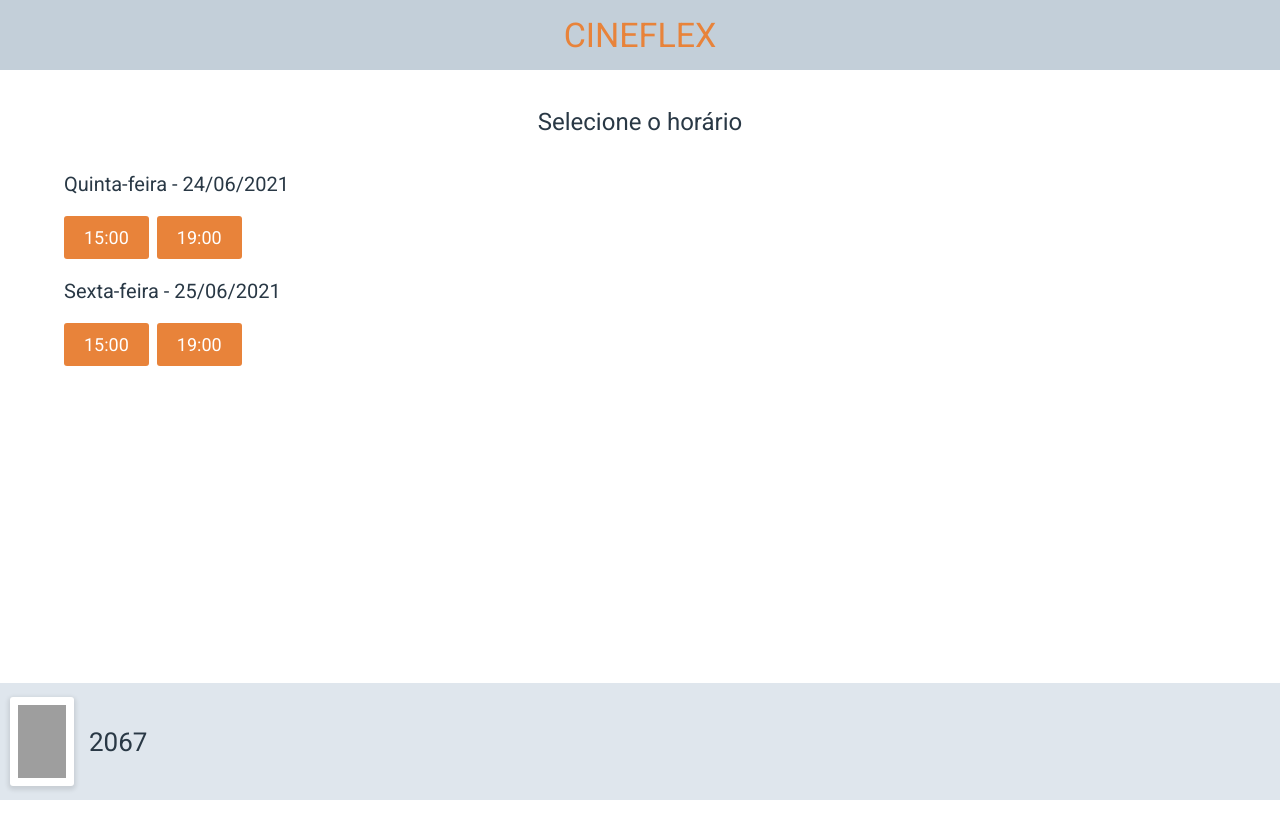
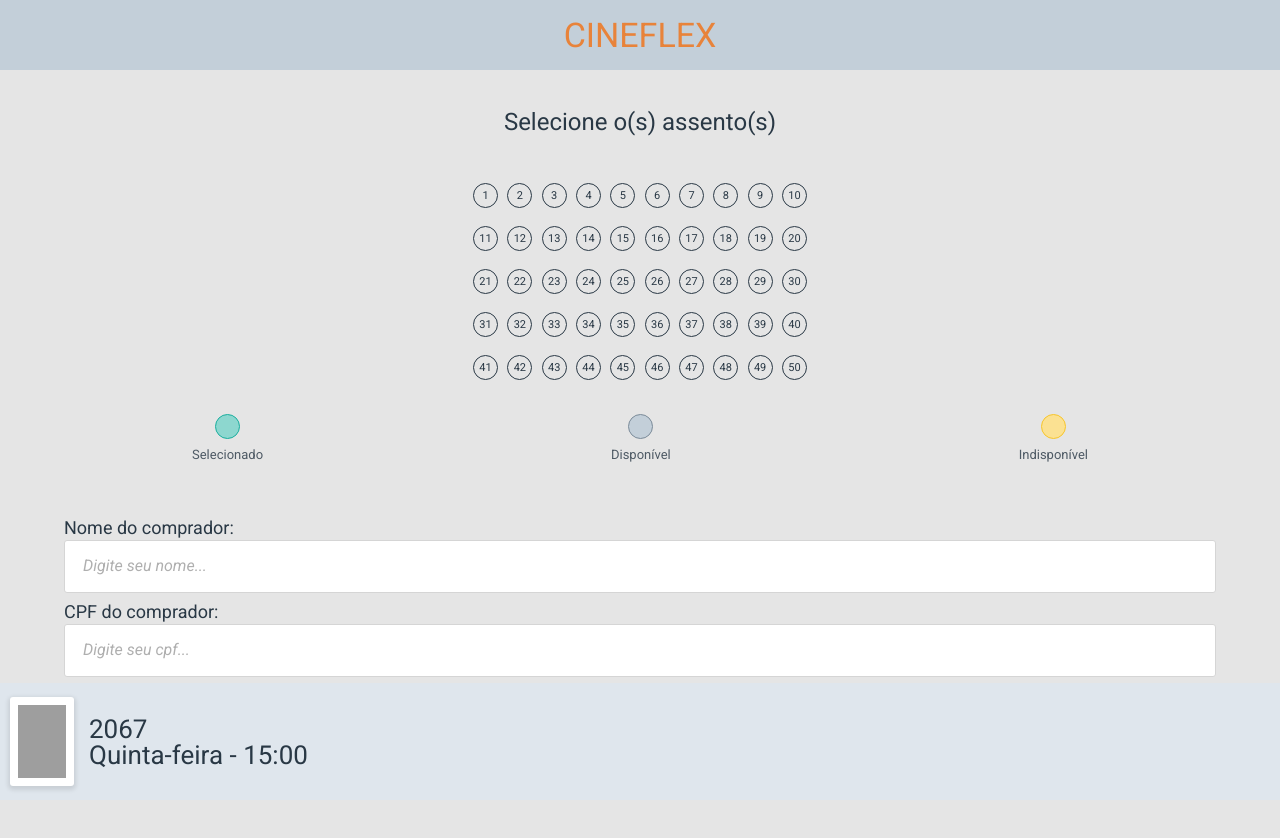
Before and after one commit to halia-gt/driven-projeto9, a React app: page / in a window 1280 px wide. Before the commit the page ends 800 px from the top, so only its background shows below. Built offline with nearby package versions, Linux system fonts and the light colour scheme; grey boxes are pictures that could not be loaded.

Commit message:
Componentização e layout da tela de assentos

```diff
--- /dev/null
+++ b/src/assets/css/form.css
@@ -0,0 +1,29 @@
+form {
+    width: 90vw;
+    display: flex;
+    flex-direction: column;
+    margin: 42px auto;
+}
+
+label {
+    font-family: var(--font-roboto);
+    font-size: 18px;
+    margin-bottom: 3px;
+    color: var(--color-text-dark-blue);
+}
+
+input {
+    width: 100%;
+    margin-bottom: 10px;
+    background-color: white;
+    border: 1px solid #D5D5D5;
+    border-radius: 3px;
+    padding: 18px;
+}
+
+input::placeholder {
+    font-family: var(--font-roboto);
+    font-style: italic;
+    font-size: 16px;
+    color: var(--color-text-gray);
+}
--- a/src/assets/css/header.css
+++ b/src/assets/css/header.css
@@ -9,4 +9,8 @@ header {
     font-size: 34px;
     font-weight: 400;
     color: #E8833A;
+    position: fixed;
+    top: 0;
+    left: 0;
+    right: 0;
 }
--- a/src/assets/css/index.css
+++ b/src/assets/css/index.css
@@ -4,8 +4,20 @@
     --font-roboto: 'Roboto', sans-serif;
     --color-header-light-blue: #C3CFD9;
     --color-text-dark-blue: #293845;
+    --color-text-detail-blue: #4E5A65;
     --color-button-orange: #E8833A;
     --color-footer-light-blue: #DFE6ED;
+    --color-border-dark-blue: #7B8B99;
+    --color-border-turquoise: #1AAE9E;
+    --color-border-yellow: #F7C52B;
+    --color-circle-aqua: #8DD7CF;
+    --color-circle-yellow: #FBE192;
+    --color-background: #E5E5E5;
+    --color-text-gray: #AFAFAF;
     font-family: var(--font-roboto);
     box-sizing: border-box;
 }
+
+body {
+    background-color: var(--color-background);
+}
--- /dev/null
+++ b/src/assets/css/seats.css
@@ -0,0 +1,63 @@
+.seats {
+    margin: 70px 0 147px 0;
+    display: flex;
+    flex-direction: column;
+}
+
+.seats-container {
+    display: flex;
+    flex-wrap: wrap;
+    justify-content: space-between;
+    width: 90vw;
+    max-width: 340px;
+    margin: 0 auto;
+}
+
+.seat-circle {
+    width: 25px;
+    height: 25px;
+    border-width: 1px;
+    border-style: solid;
+    margin: 9px 3px;
+    border-radius: 50%;
+    display: flex;
+    align-items: center;
+    justify-content: center;
+    font-family: var(--font-roboto);
+    font-size: 11px;
+    color: var(--color-text-dark-blue);
+}
+
+.seats-status-container {
+    width: 70vw;
+    margin: 16px auto;
+    display: flex;
+    justify-content: space-between;
+}
+
+.seats-status {
+    display: flex;
+    flex-direction: column;
+    align-items: center;
+}
+
+.seat-circle.selected {
+    background-color: var(--color-circle-aqua);
+    border-color: var(--color-border-turquoise);
+}
+
+.seat-circle.avaliable {
+    background-color: var(--color-header-light-blue);
+    border-color: var(--color-border-dark-blue);
+}
+
+.seat-circle.unavaliable {
+    background-color: var(--color-circle-yellow);
+    border-color: var(--color-border-yellow);
+}
+
+.seats-status p {
+    font-family: var(--font-roboto);
+    font-size: 13px;
+    color: var(--color-text-detail-blue);
+}
--- a/src/components/App.js
+++ b/src/components/App.js
@@ -3,14 +3,15 @@ import "../assets/css/index.css";
 import Header from "./Header";
 import Home from "./Home";
 import Time from "./Time";
+import Seats from "./Seats";
 
 export default function App() {
     return (
         <>
             <Header />
             {/* <Home /> */}
-            <Time />
+            {/* <Time /> */}
+            <Seats />
         </>
-
     );
 }
--- /dev/null
+++ b/src/components/Form.js
@@ -0,0 +1,12 @@
+import "../assets/css/form.css";
+
+export default function Form() {
+    return (
+        <form>
+            <label for="name">Nome do comprador:</label>
+            <input type="text" name="name" placeholder="Digite seu nome..." />
+            <label for="cpf">CPF do comprador:</label>
+            <input type="text" name="cpf" placeholder="Digite seu cpf..." />
+        </form>
+    );
+}
--- /dev/null
+++ b/src/components/Seats.js
@@ -0,0 +1,315 @@
+import Title from "./Title";
+import Footer from "./Footer";
+import "../assets/css/seats.css";
+import Form from "./Form";
+import Button from "./Button";
+
+const seats = {
+    id: 1,
+    name: "15:00",
+    day: {
+			"id": 24062021,
+            "weekday": "Quinta-feira",
+            "date": "24/06/2021",
+	},
+    movie: {
+        id: 1,
+        title: "2067",
+        posterURL: "https://image.tmdb.org/t/p/w500/7D430eqZj8y3oVkLFfsWXGRcpEG.jpg",
+        overview: "A lowly utility worker is called to the future by a mysterious radio signal, he must leave his dying wife to embark on a journey that will force him to face his deepest fears in an attempt to change the fabric of reality and save humankind from its greatest environmental crisis yet.",
+        releaseDate: "2020-10-01T00:00:00.000Z",
+        },
+    seats: [
+				{
+            "id": 1,
+            "name": "1",
+            "isAvailable": false,
+        },
+        {
+            "id": 2,
+            "name": "2",
+            "isAvailable": true,
+        },
+        {
+            "id": 3,
+            "name": "3",
+            "isAvailable": true,
+        },
+        {
+            "id": 4,
+            "name": "4",
+            "isAvailable": true,
+        },
+        {
+            "id": 5,
+            "name": "5",
+            "isAvailable": true,
+        },
+        {
+            "id": 6,
+            "name": "6",
+            "isAvailable": true,
+        },
+        {
+            "id": 7,
+            "name": "7",
+            "isAvailable": true,
+        },
+        {
+            "id": 8,
+            "name": "8",
+            "isAvailable": true,
+        },
+        {
+            "id": 9,
+            "name": "9",
+            "isAvailable": true,
+        },
+        {
+            "id": 10,
+            "name": "10",
+            "isAvailable": true,
+        },
+        {
+            "id": 11,
+            "name": "11",
+            "isAvailable": true,
+        },
+        {
+            "id": 12,
+            "name": "12",
+            "isAvailable": true,
+        },
+        {
+            "id": 13,
+            "name": "13",
+            "isAvailable": true,
+        },
+        {
+            "id": 14,
+            "name": "14",
+            "isAvailable": true,
+        },
+        {
+            "id": 15,
+            "name": "15",
+            "isAvailable": true,
+        },
+        {
+            "id": 16,
+            "name": "16",
+            "isAvailable": true,
+        },
+        {
+            "id": 17,
+            "name": "17",
+            "isAvailable": true,
+        },
+        {
+            "id": 18,
+            "name": "18",
+            "isAvailable": true,
+        },
+        {
+            "id": 19,
+            "name": "19",
+            "isAvailable": true,
+        },
+        {
+            "id": 20,
+            "name": "20",
+            "isAvailable": true,
+        },
+        {
+            "id": 21,
+            "name": "21",
+            "isAvailable": true,
+        },
+        {
+            "id": 22,
+            "name": "22",
+            "isAvailable": true,
+        },
+        {
+            "id": 23,
+            "name": "23",
+            "isAvailable": true,
+        },
+        {
+            "id": 24,
+            "name": "24",
+            "isAvailable": true,
+        },
+        {
+            "id": 25,
+            "name": "25",
+            "isAvailable": true,
+        },
+        {
+            "id": 26,
+            "name": "26",
+            "isAvailable": true,
+        },
+        {
+            "id": 27,
+            "name": "27",
+            "isAvailable": true,
+        },
+        {
+            "id": 28,
+            "name": "28",
+            "isAvailable": true,
+        },
+        {
+            "id": 29,
+            "name": "29",
+            "isAvailable": true,
+        },
+        {
+            "id": 30,
+            "name": "30",
+            "isAvailable": true,
+        },
+        {
+            "id": 31,
+            "name": "31",
+            "isAvailable": true,
+        },
+        {
+            "id": 32,
+            "name": "32",
+            "isAvailable": true,
+        },
+        {
+            "id": 33,
+            "name": "33",
+            "isAvailable": true,
+        },
+        {
+            "id": 34,
+            "name": "34",
+            "isAvailable": true,
+        },
+        {
+            "id": 35,
+            "name": "35",
+            "isAvailable": true,
+        },
+        {
+            "id": 36,
+            "name": "36",
+            "isAvailable": true,
+        },
+        {
+            "id": 37,
+            "name": "37",
+            "isAvailable": true,
+        },
+        {
+            "id": 38,
+            "name": "38",
+            "isAvailable": true,
+        },
+        {
+            "id": 39,
+            "name": "39",
+            "isAvailable": true,
+        },
+        {
+            "id": 40,
+            "name": "40",
+            "isAvailable": true,
+        },
+        {
+            "id": 41,
+            "name": "41",
+            "isAvailable": true,
+        },
+        {
+            "id": 42,
+            "name": "42",
+            "isAvailable": true,
+        },
+        {
+            "id": 43,
+            "name": "43",
+            "isAvailable": true,
+        },
+        {
+            "id": 44,
+            "name": "44",
+            "isAvailable": true,
+        },
+        {
+            "id": 45,
+            "name": "45",
+            "isAvailable": true,
+        },
+        {
+            "id": 46,
+            "name": "46",
+            "isAvailable": true,
+        },
+        {
+            "id": 47,
+            "name": "47",
+            "isAvailable": true,
+        },
+        {
+            "id": 48,
+            "name": "48",
+            "isAvailable": true,
+        },
+        {
+            "id": 49,
+            "name": "49",
+            "isAvailable": true,
+        },
+        {
+            "id": 50,
+            "name": "50",
+            "isAvailable": true,
+        }
+    ]
+}
+
+export default function Seats() {
+    return (
+        <>
+            <section className="seats">
+                <Title>
+                    Selecione o(s) assento(s)
+                </Title>
+                <ul className="seats-container">
+                    {seats.seats.map(seat => (
+                        <li key={seat.id} className="seat-circle">
+                            {seat.id}
+                        </li>
+                    ))}
+                </ul>
+                <div className="seats-status-container">
+                    <div className="seats-status">
+                        <div className="seat-circle selected"></div>
+                        <p>Selecionado</p>
+                    </div>
+                    <div className="seats-status">
+                        <div className="seat-circle avaliable"></div>
+                        <p>Disponível</p>
+                    </div>
+                    <div className="seats-status">
+                        <div className="seat-circle unavaliable"></div>
+                        <p>Indisponível</p>
+                    </div>
+                </div>
+                <Form />
+                <Button>
+                    Reservar assento(s)
+                </Button>
+            </section>
+            <Footer sourceImage={seats.movie.posterURL}>
+                <p>{seats.movie.title}</p>
+                <p>{seats.day.weekday} - {seats.name}</p>
+            </Footer>
+        </>
+    );
+}
--- a/src/components/Time.js
+++ b/src/components/Time.js
@@ -158,7 +158,6 @@ export default function Movie() {
             <Footer sourceImage={movie.posterURL}>
                 <p>{movie.title}</p>
             </Footer>
-
         </>
     );
 }
```
